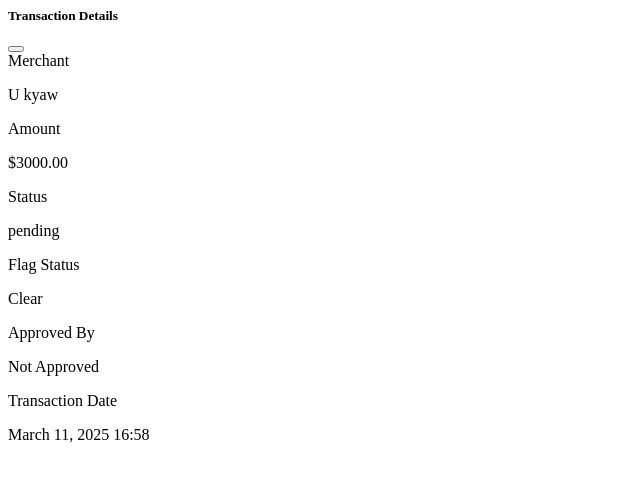
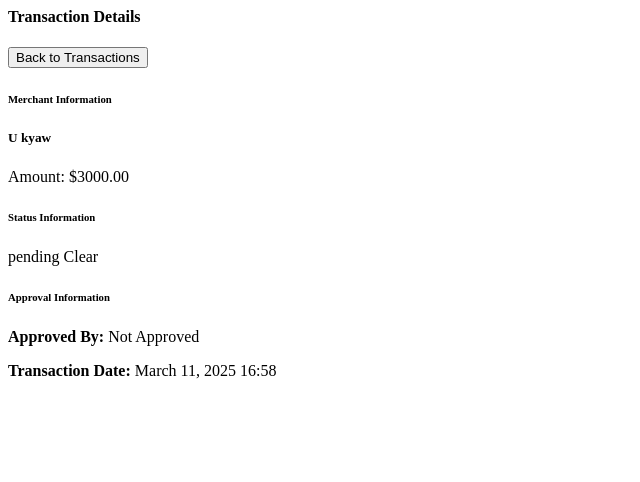
Before and after one commit to TharHtet236401/auditDashboard, a Django app: page /transaction/1/ in a window 1280 px wide. Shown: the top 482 px of the page, without its empty margins (0-640 px from the left). Run offline with Django 5.2, Linux system fonts and the light colour scheme; a user stored in the database is signed in; data comes from the database, SQL or seed files in the repository; both versions use the stored data as it was after the commit.

Commit message:
Refactor transaction views to use HTMX for dynamic page updates
- Replace modal-based transaction detail view with inline HTMX navigation
- Update transaction list and detail templates to support seamless page transitions
- Improve transaction detail layout with card-based design and more structured information display
- Remove modal and replace with in-page transaction detail view

```diff
--- a/auditApp/templates/home.html
+++ b/auditApp/templates/home.html
@@ -1,6 +1,8 @@
 {% extends 'base.html' %}
 
 {% block content %}
+<div id="transaction-container">
+    <!-- Fixed Header Section -->
     <div class="row mb-4">
         <div class="col">
             <h2 class="page-header">
@@ -22,8 +24,8 @@
         </div>
     </div>
 
-<div class="card shadow-sm">
-    <div class="card-body" id="transaction-container">
+    <!-- Swappable Content Area -->
+    <div id="transaction-list">
         {% include 'partials/transaction.html' %}
     </div>
 </div>
--- a/auditApp/templates/partials/transaction_detail.html
+++ b/auditApp/templates/partials/transaction_detail.html
@@ -1,22 +1,36 @@
 {% if transaction %}
-<div class="modal-content">
-    <div class="modal-header">
-        <h5 class="modal-title">Transaction Details</h5>
-        <button type="button" class="btn-close" data-bs-dismiss="modal" aria-label="Close"></button>
+<div class="card shadow-sm">
+    <div class="card-body">
+        <div class="d-flex justify-content-between align-items-center mb-4">
+            <h4 class="mb-0">Transaction Details</h4>
+            <button class="btn btn-outline-primary"
+                    hx-get="{% url 'home' %}"
+                    hx-target="body"
+                    hx-push-url="true">
+                <i class="fas fa-arrow-left me-2"></i>Back to Transactions
+            </button>
         </div>
-    <div class="modal-body">
-        <div class="row g-3">
+
+        <div class="row g-4">
             <div class="col-md-6">
-                <label class="form-label text-muted">Merchant</label>
-                <p class="fw-medium">{{ transaction.merchant }}</p>
+                <div class="card h-100">
+                    <div class="card-body">
+                        <h6 class="text-muted mb-3">Merchant Information</h6>
+                        <h5 class="card-title mb-3">{{ transaction.merchant }}</h5>
+                        <p class="card-text">
+                            <span class="badge bg-primary-subtle text-primary px-3 py-2">
+                                Amount: ${{ transaction.amount }}
+                            </span>
+                        </p>
                     </div>
+                </div>
+            </div>
+
             <div class="col-md-6">
-                <label class="form-label text-muted">Amount</label>
-                <p class="fw-medium">${{ transaction.amount }}</p>
-            </div>
-            <div class="col-md-6">
-                <label class="form-label text-muted">Status</label>
-                <p>
+                <div class="card h-100">
+                    <div class="card-body">
+                        <h6 class="text-muted mb-3">Status Information</h6>
+                        <div class="d-flex gap-2 mb-3">
                             {% if transaction.status == 'Approved' %}
                                 <span class="badge bg-success-subtle text-success border border-success-subtle px-3 py-2">
                                     Approved
@@ -30,11 +44,7 @@
                                     {{ transaction.status }}
                                 </span>
                             {% endif %}
-                </p>
-            </div>
-            <div class="col-md-6">
-                <label class="form-label text-muted">Flag Status</label>
-                <p>
+
                             {% if transaction.isFlagged %}
                                 <span class="badge bg-danger-subtle text-danger border border-danger-subtle px-3 py-2">
                                     Flagged
@@ -44,17 +54,38 @@
                                     Clear
                                 </span>
                             {% endif %}
-                </p>
-            </div>
-            <div class="col-md-6">
-                <label class="form-label text-muted">Approved By</label>
-                <p class="fw-medium">{{ transaction.approved_by|default:"Not Approved" }}</p>
-            </div>
-            <div class="col-md-6">
-                <label class="form-label text-muted">Transaction Date</label>
-                <p class="fw-medium">{{ transaction.timestamp|date:"F d, Y H:i" }}</p>
                         </div>
                     </div>
                 </div>
             </div>
+
+            <div class="col-md-6">
+                <div class="card h-100">
+                    <div class="card-body">
+                        <h6 class="text-muted mb-3">Approval Information</h6>
+                        <p class="mb-2">
+                            <strong>Approved By:</strong>
+                            <span class="ms-2">{{ transaction.approved_by|default:"Not Approved" }}</span>
+                        </p>
+                        <p class="mb-0">
+                            <strong>Transaction Date:</strong>
+                            <span class="ms-2">{{ transaction.timestamp|date:"F d, Y H:i" }}</span>
+                        </p>
+                    </div>
+                </div>
+            </div>
+
+            {% if transaction.notes %}
+            <div class="col-12">
+                <div class="card">
+                    <div class="card-body">
+                        <h6 class="text-muted mb-3">Additional Notes</h6>
+                        <p class="mb-0">{{ transaction.notes }}</p>
+                    </div>
+                </div>
+            </div>
             {% endif %}
+        </div>
+    </div>
+</div>
+{% endif %}
```
Also changed, not shown: auditApp/templates/partials/transaction.html (+5 -17 lines), db.sqlite3. Lines whose indentation alone changed are shown as unchanged.
